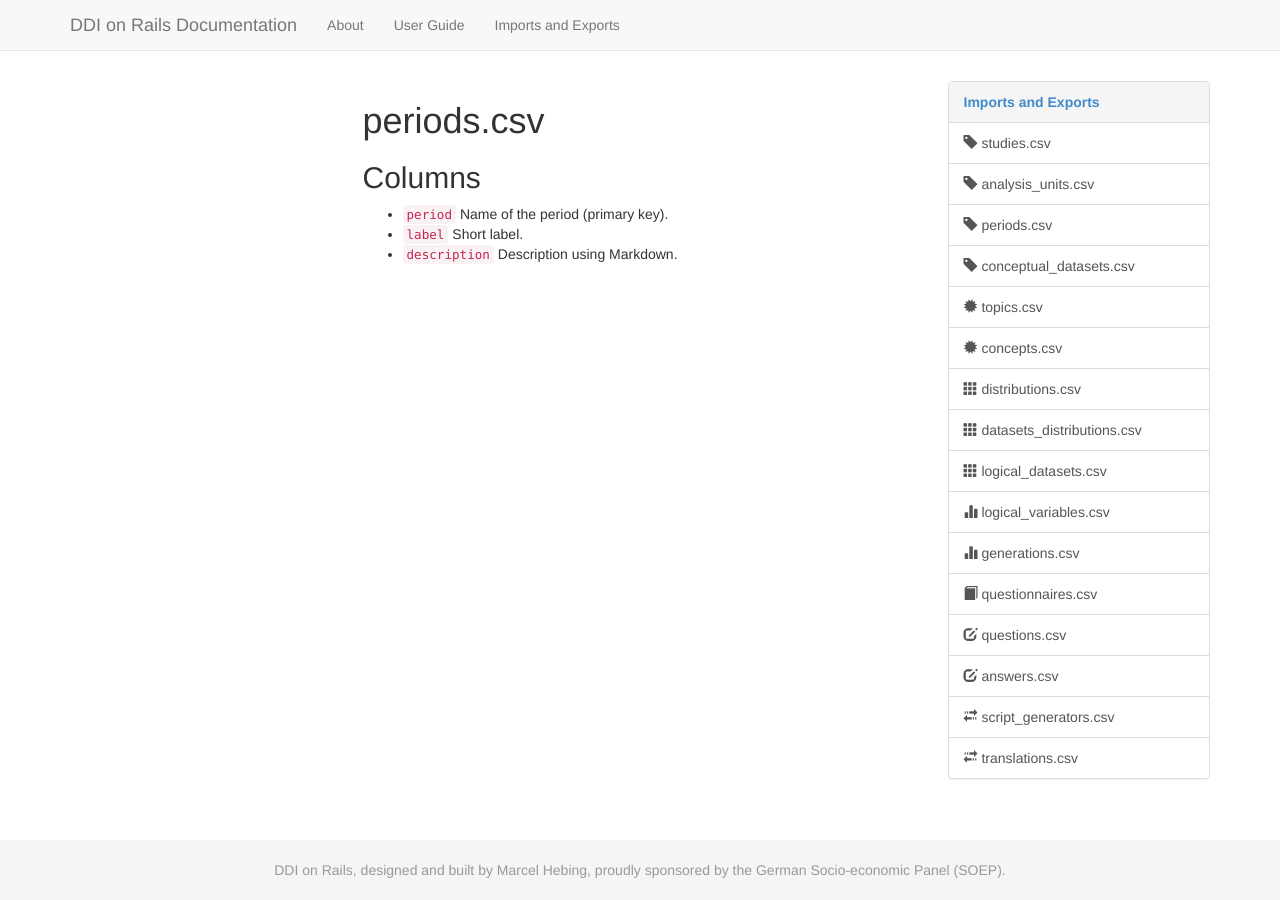
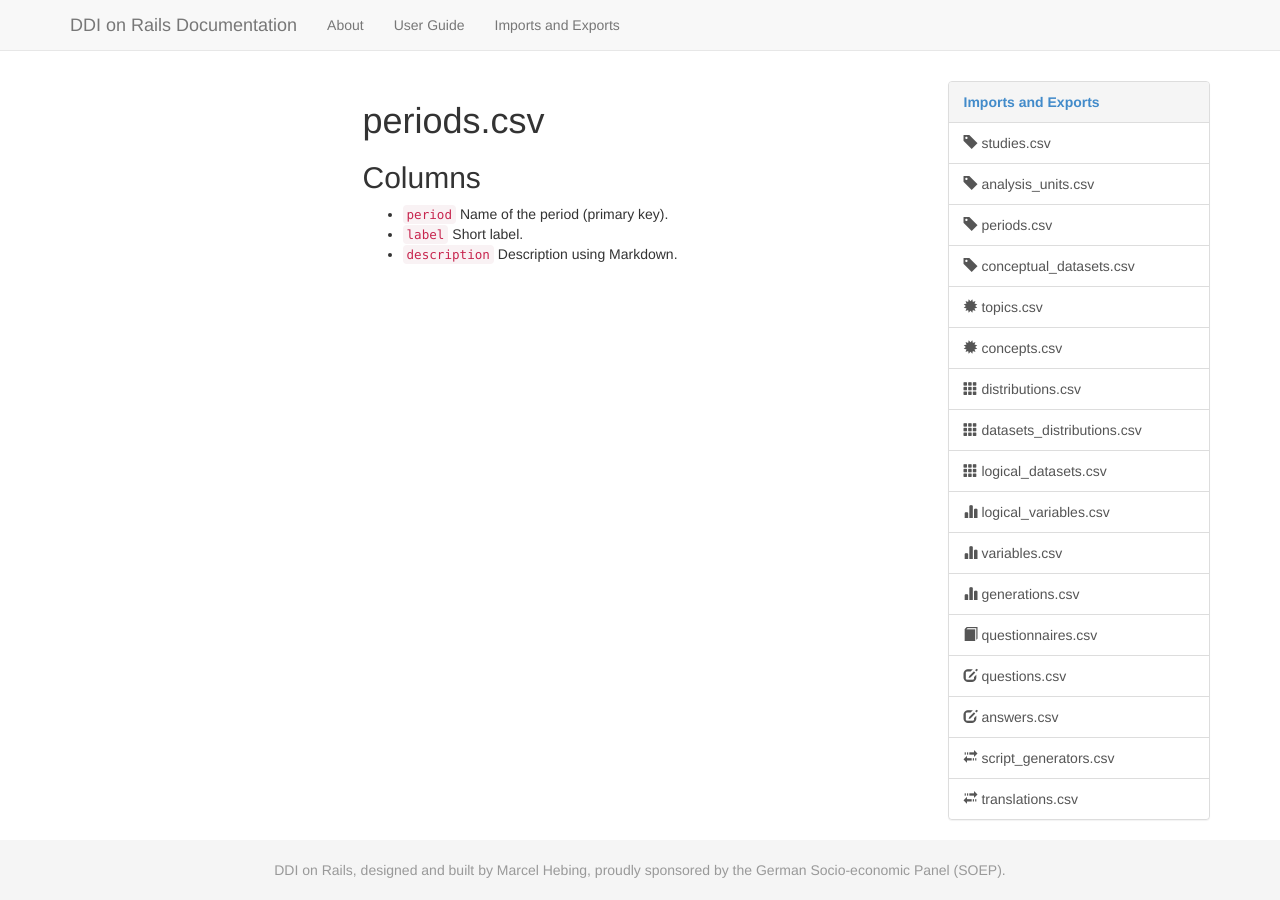
Before and after one commit to ddionrails/ddionrails.github.io, a Jekyll site: the page built from imports/periods_csv.markdown, in a window 1280 px wide. Built offline with Jekyll 4.4.1, drawn with Linux system fonts in a browser that asks for light colours; Markdown is read by kramdown in place of the engine named in the settings.

Commit message:
Update importlist

```diff
--- a/_includes/importlist.html
+++ b/_includes/importlist.html
@@ -43,6 +43,10 @@
       <span class="glyphicon glyphicon-stats"></span>
       logical_variables.csv
     </a>
+    <a class="list-group-item" href="variables_csv.html">
+      <span class="glyphicon glyphicon-stats"></span>
+      variables.csv
+    </a>
     <a class="list-group-item" href="generations_csv.html">
       <span class="glyphicon glyphicon-stats"></span>
       generations.csv
```
